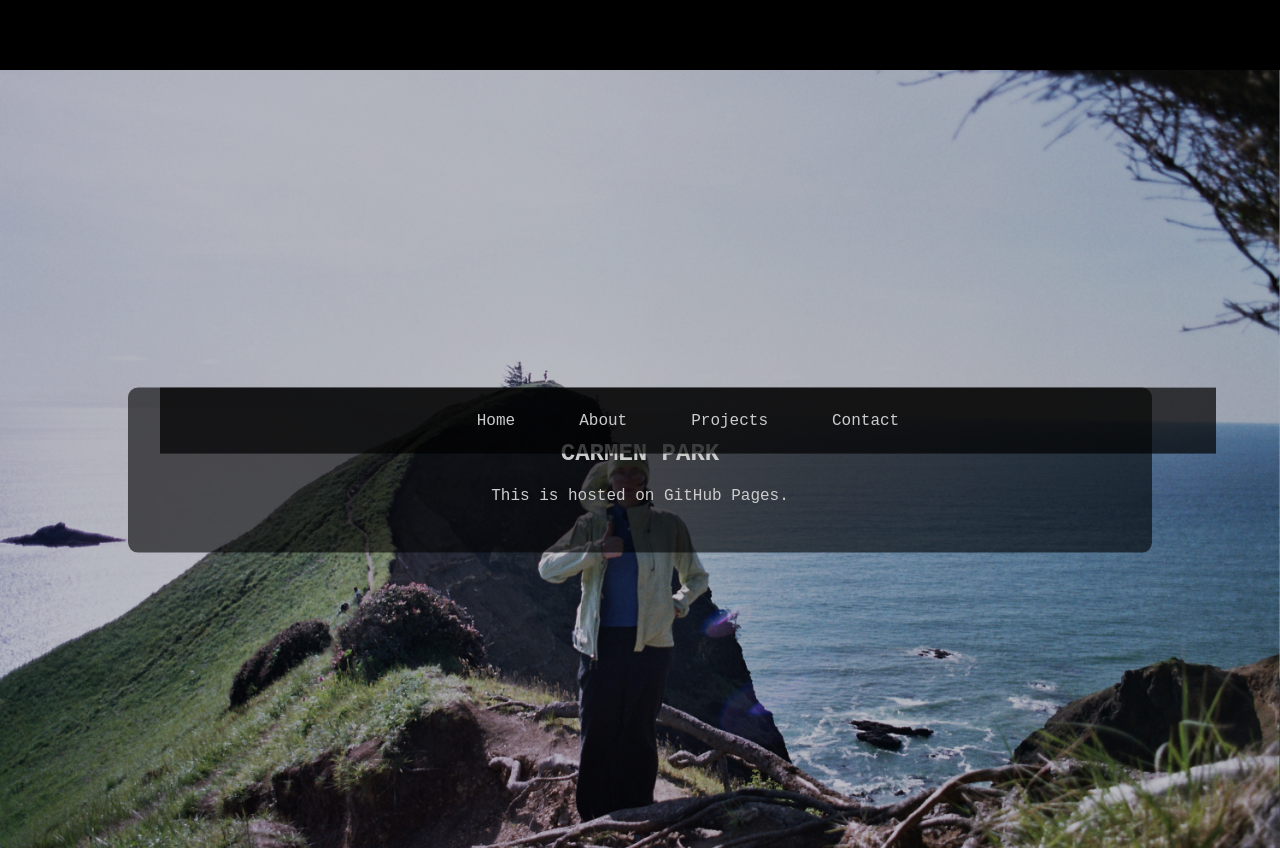
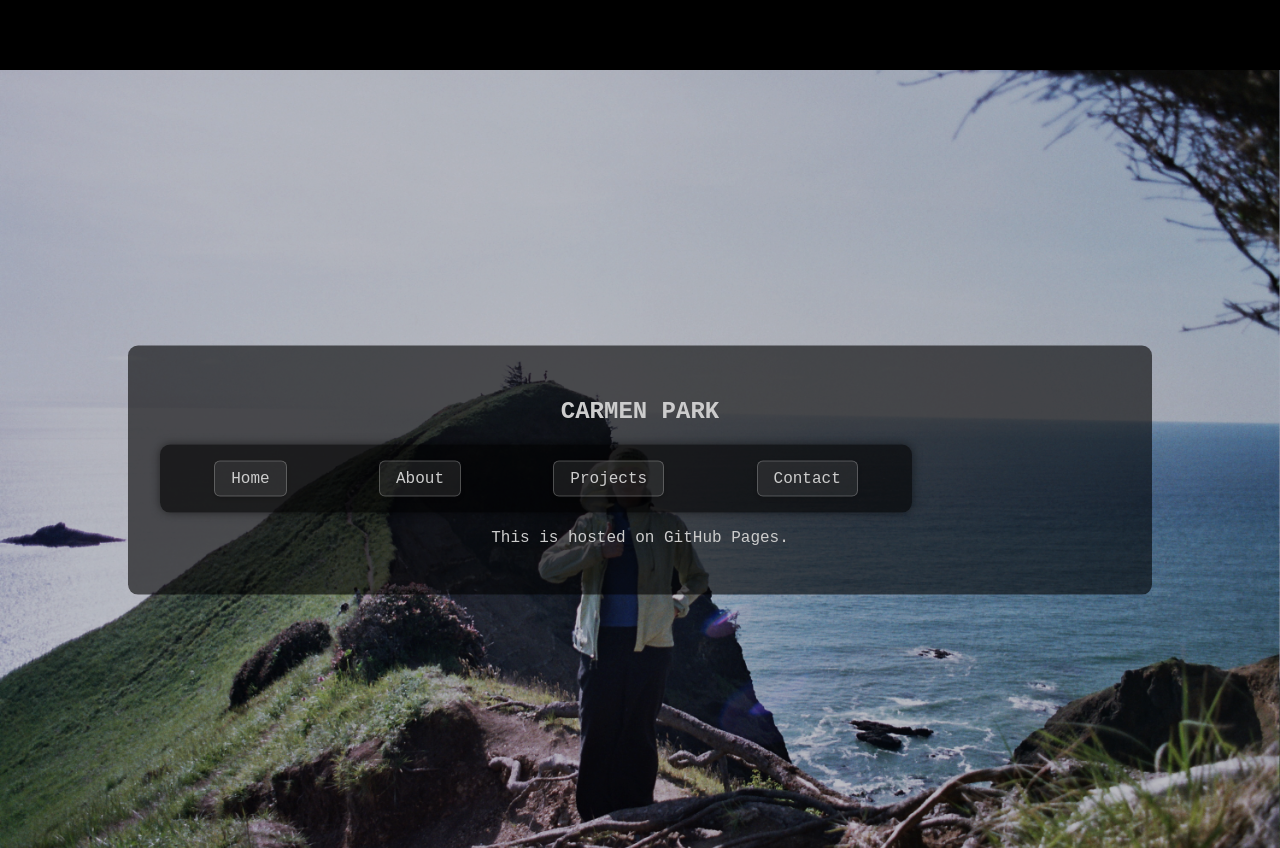
Before and after one commit to caarrp/my-webpage, a plain HTML site: page home/index.html in a window 1280 px wide. Shown: the top 848 px of the page. Drawn offline with Linux system fonts and the light colour scheme.

Commit message:
better style? buttons?

```diff
--- a/home/css/styles.css
+++ b/home/css/styles.css
@@ -17,23 +17,31 @@
 
 .navbar {
   display: flex;
-  justify-content: center;
-  background-color: rgba(0, 0, 0, 0.7);
+  justify-content: space-around;
+  flex-wrap: wrap; /* allows wrapping on smaller screens */
+  width: 75%;
+  background-color: rgba(0, 0, 0, 0.6);
   padding: 1rem;
-  position: fixed;
-  top: 0;
-  width: 100%;
-  z-index: 1000;
+  border-radius: 10px;
+  box-shadow: 0 0 10px rgba(0, 0, 0, 0.5);
+  gap: 1rem; /* space between boxes */
 }
 
 .navbar a {
   color: white;
   text-decoration: none;
-  margin: 0 1rem;
   font-family: "Liberation Mono", monospace;
   padding: 0.5rem 1rem;
-  border-radius: 5px;
-  transition: background-color 0.3s ease;
+  border-radius: 6px;
+  background-color: rgba(255, 255, 255, 0.1); /* 👈 box background */
+  border: 1px solid rgba(255, 255, 255, 0.3); /* 👈 subtle border */
+  box-shadow: 0 2px 4px rgba(0, 0, 0, 0.2);
+  transition: background-color 0.3s ease, transform 0.2s ease;
+}
+
+.navbar a:hover {
+  background-color: rgba(255, 255, 255, 0.2);
+  transform: translateY(-2px);
 }
 
 .navbar a:hover {
```
